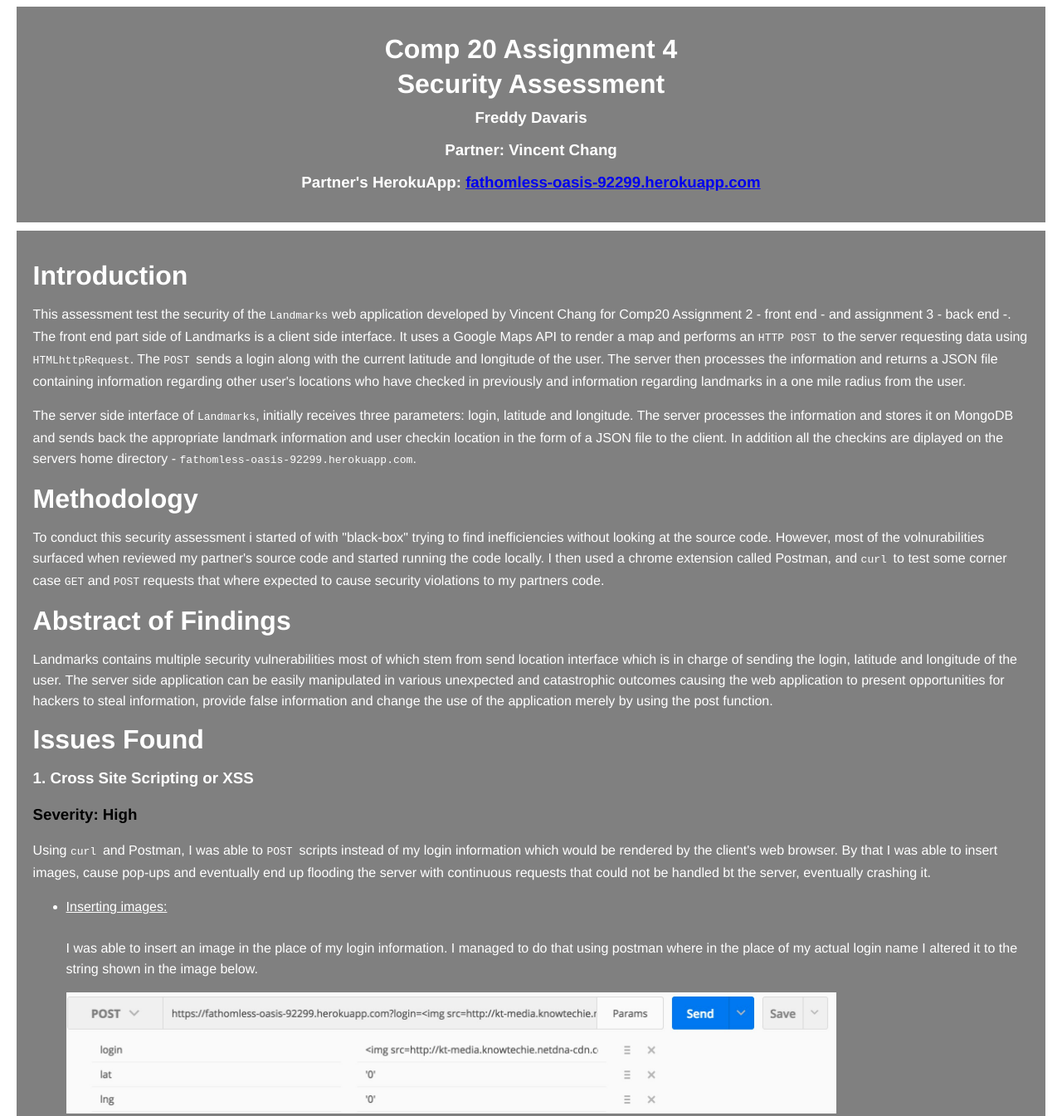
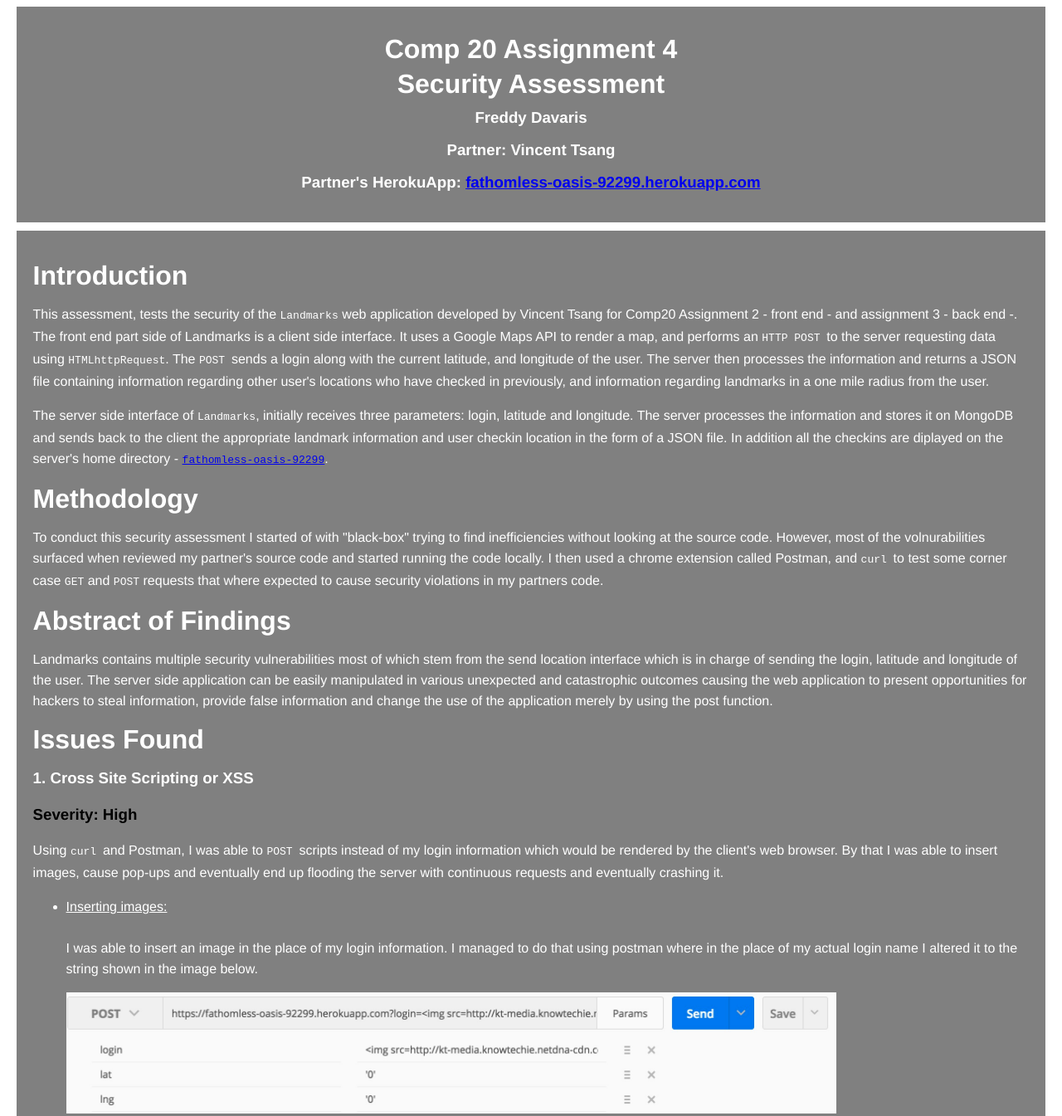
Before and after one commit to freddydavaris/Wed-Programming---Comp-20, a plain HTML site: page security/index.html in a window 1280 px wide. Shown: the top 1345 px of the page at 83% size. Drawn offline with Linux system fonts and the light colour scheme.

Commit message:
Final submission - README.md file included

```diff
--- a/security/index.html
+++ b/security/index.html
@@ -14,7 +14,7 @@
 <h1 id='up'> Comp 20 Assignment 4 </h1>
 <h1 id='up'> Security Assessment </h1>
 <h3> Freddy Davaris </h3>
-<h3> Partner: Vincent Chang </h3>
+<h3> Partner: Vincent Tsang </h3>
 <h3> Partner's HerokuApp: <a href="https://fathomless-oasis-92299.herokuapp.com/">fathomless-oasis-92299.herokuapp.com</a></h3>
 
 </div>
@@ -25,16 +25,16 @@
 
 <div class='block'>
 <h1>Introduction</h1>
-<p> This assessment test the security of the <code>Landmarks</code> web application developed by Vincent Chang for Comp20 Assignment 2 - front end - and assignment 3 - back end -. The front end part side of Landmarks is a client side interface. It uses a Google Maps API to render a map and performs an <code>HTTP POST </code>  to the server requesting data using <code>HTMLhttpRequest</code>. The <code> POST </code>sends a login along with the current latitude and longitude of the user. The server then processes the information and returns a JSON file containing information regarding other user's locations who have checked in previously and information regarding landmarks in a one mile radius from the user. </p>
+<p> This assessment, tests the security of the <code>Landmarks</code> web application developed by Vincent Tsang for Comp20 Assignment 2 - front end - and assignment 3 - back end -. The front end part side of Landmarks is a client side interface. It uses a Google Maps API to render a map, and performs an <code>HTTP POST </code>  to the server requesting data using <code>HTMLhttpRequest</code>. The <code> POST </code>sends a login along with the current latitude, and longitude of the user. The server then processes the information and returns a JSON file containing information regarding other user's locations who have checked in previously, and information regarding landmarks in a one mile radius from the user. </p>
 
-<p> The server side interface of <code>Landmarks</code>, initially receives three parameters: login, latitude and longitude. The server processes the information and stores it on MongoDB and sends back the appropriate landmark information and user checkin location in the form of a JSON file to the client. In addition all the checkins are diplayed on the servers home directory - <code>fathomless-oasis-92299.herokuapp.com</code>.
+<p> The server side interface of <code>Landmarks</code>, initially receives three parameters: login, latitude and longitude. The server processes the information and stores it on MongoDB and sends back to the client the appropriate landmark information and user checkin location in the form of a JSON file. In addition all the checkins are diplayed on the server's home directory - <code><a href="https://fathomless-oasis-92299.herokuapp.com/">fathomless-oasis-92299</a></code>.
 </p>
 </div>
 
 <div class='block'>
 <h1> Methodology </h1>
 
-<p> To conduct this security assessment i started of with "black-box" trying to find inefficiencies without looking at the source code. However, most of the volnurabilities surfaced when reviewed my partner's source code and started running the code locally. I then used a chrome extension called Postman, and  <code> curl </code> to test some corner case <code>GET</code> and <code>POST</code> requests that where expected to cause security violations to my partners code. </p>
+<p> To conduct this security assessment I started of with "black-box" trying to find inefficiencies without looking at the source code. However, most of the volnurabilities surfaced when reviewed my partner's source code and started running the code locally. I then used a chrome extension called Postman, and  <code> curl </code> to test some corner case <code>GET</code> and <code>POST</code> requests that where expected to cause security violations in my partners code. </p>
 
 </div>
 
@@ -42,7 +42,7 @@
 
 <h1> Abstract of Findings </h1>
 
-<p> Landmarks contains multiple security vulnerabilities most of which stem from send location interface which is in charge of sending the login, latitude and longitude of the user. The server side application can be easily manipulated in various unexpected and catastrophic outcomes causing the web application to present opportunities for hackers to steal information, provide false information and change the use of the application merely by using the post function.</p>
+<p> Landmarks contains multiple security vulnerabilities most of which stem from the send location interface which is in charge of sending the login, latitude and longitude of the user. The server side application can be easily manipulated in various unexpected and catastrophic outcomes causing the web application to present opportunities for hackers to steal information, provide false information and change the use of the application merely by using the post function.</p>
 
 </div>
 
@@ -52,7 +52,7 @@
 <h3> 1. Cross Site Scripting or XSS </h3>
 <h3 id='severity'> Severity: High </h3>
 
-<p> Using <code> curl </code> and Postman, I was able to <code> POST </code> scripts instead of my login information which would be rendered by the client's web browser. By that I was able to insert images, cause pop-ups and eventually end up flooding the server with continuous requests that could not be handled bt the server, eventually crashing it. </p>
+<p> Using <code> curl </code> and Postman, I was able to <code> POST </code> scripts instead of my login information which would be rendered by the client's web browser. By that I was able to insert images, cause pop-ups and eventually end up flooding the server with continuous requests and eventually crashing it. </p>
 
 	<ul>
 		<li> <p> <u> Inserting images: </u><br><br> I was able to insert an image in the place of my login information. I managed to do that using postman where in the place of my actual login name I altered it to the string shown in the image below.  </p>
@@ -83,7 +83,7 @@
 		<img id="right" src="images/flood_server_command.jpg" alt = "xss flood server">
 
 		<p>
-		The attack was carried through the terminal using <code> curl </code>. The result can be seen in the image below were if you notice in the bottom of the page the console.log() command has been already executed 72289 with no signs of stoping soon.
+		The attack was carried through the terminal using <code> curl </code>. The result can be seen in the image below were if you notice in the bottom of the page the console.log() command has been already executed 72289 with no signs of stopping soon.
 		</p>
 
 		<img id="right" src="images/flooded_server.jpg" alt = "xss flood server">
```
Also changed, not shown: 1 other file.
